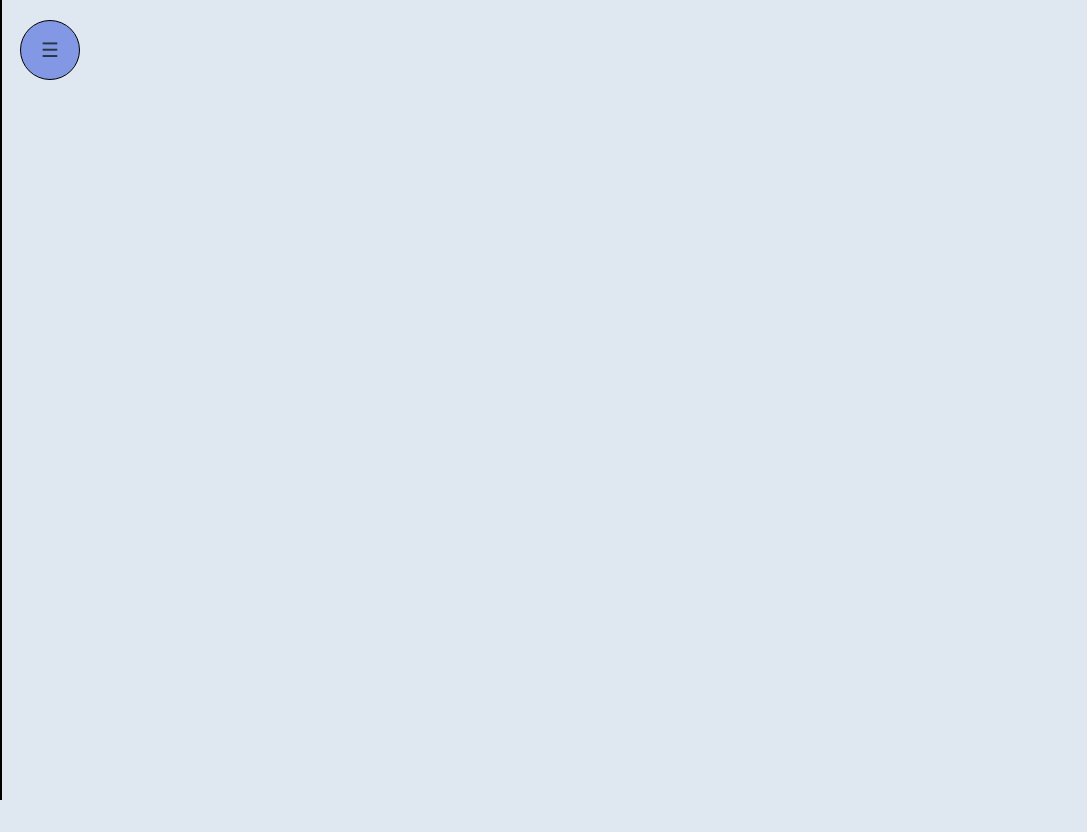
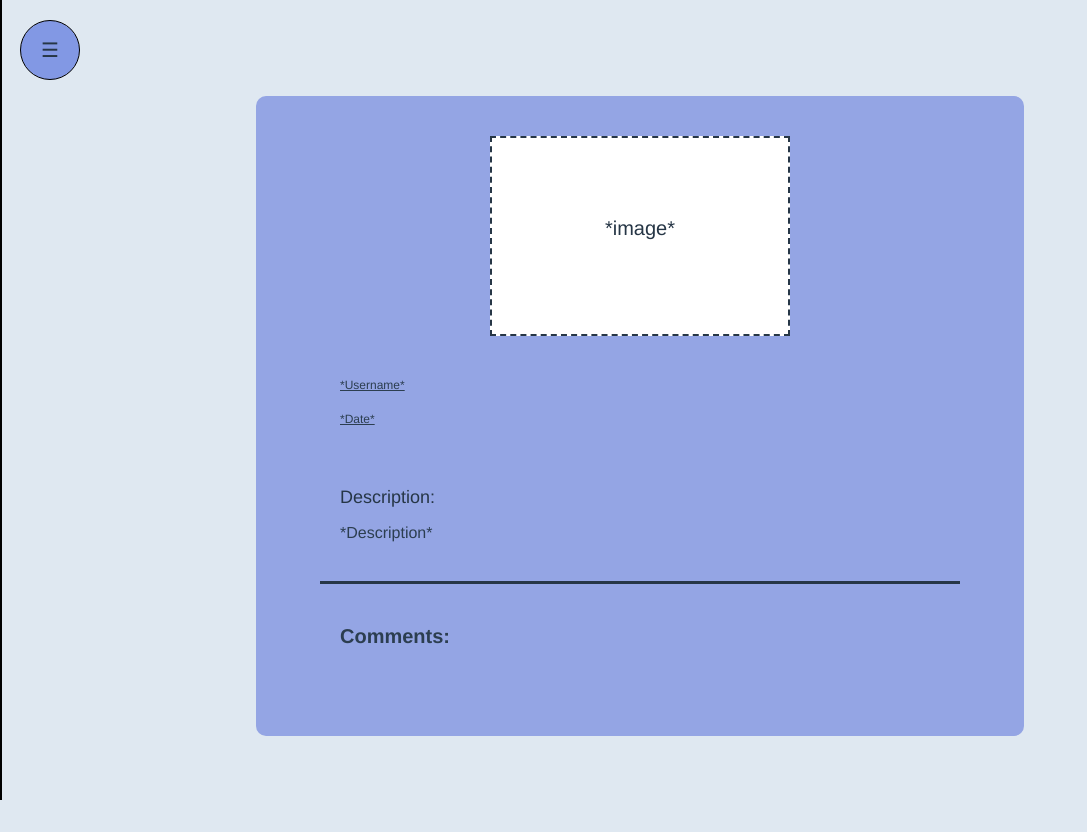
Before and after one commit to DinoSturlan/Review_Frontend, a Vue app in the folder review_central/: page /request in a window 1280 px wide. Shown: the whole page, without its empty margins (0-1087 px from the left). Before the commit the page ends 800 px from the top, so only its background shows below. Built offline with nearby package versions, Linux system fonts and the light colour scheme.

Commit message:
Dodane stranice za same postove jer sam prije zaboravio dodat

```diff
--- a/review_central/src/router/index.js
+++ b/review_central/src/router/index.js
@@ -59,6 +59,24 @@ const routes = [
     // this generates a separate chunk (about.[hash].js) for this route
     // which is lazy-loaded when the route is visited.
     component: () => import(/* webpackChunkName: "about" */ '../views/Create_request.vue')
+  },
+
+  {
+    path: '/review',
+    name: 'review',
+    // route level code-splitting
+    // this generates a separate chunk (about.[hash].js) for this route
+    // which is lazy-loaded when the route is visited.
+    component: () => import(/* webpackChunkName: "about" */ '../views/Review.vue')
+  },
+
+  {
+    path: '/request',
+    name: 'request',
+    // route level code-splitting
+    // this generates a separate chunk (about.[hash].js) for this route
+    // which is lazy-loaded when the route is visited.
+    component: () => import(/* webpackChunkName: "about" */ '../views/Request.vue')
   }
 ]
 
--- /dev/null
+++ b/review_central/src/views/Request.vue
@@ -0,0 +1,176 @@
+<template>
+  <div class="centered-container-create">
+    <div class="centered-content-create">
+      <div>
+        <div class="about-container">
+
+          <div class="image-placeholder">
+            <p>*image*</p>
+          </div>
+
+          <div class="info">
+            <p>*Username*</p>
+            <p>*Date*</p>
+          </div>
+
+          <div class="description-container">
+            <label for="description" class="description-label">Description: </label>
+            <p>
+              *Description*
+            </p>
+          </div>
+
+          <div class="line-long"></div>
+
+          <div class="comment-container">
+            <h2>Comments:</h2>
+
+
+
+          </div>
+
+        </div>
+      </div>
+    </div>
+  </div>
+</template>
+
+
+<style scoped>
+
+.centered-container-create {
+  display: flex;
+  justify-content: center;
+  align-items: center;
+  height: 100vh;
+}
+
+
+.centered-content-create {
+  width: 60vw;
+  height: auto;
+  min-height: 50vw;
+  padding: 20px;
+  border-radius: 10px;
+  color: #2c3e50;
+  background-color: #94a5e4;
+  text-align: center;
+  display: flex;
+  flex-direction: column;
+  justify-content: flex-start;
+  align-items: center;
+
+}
+
+
+.about-container {
+  display: flex;
+  flex-direction: column;
+  align-items: center;
+  padding: 20px;
+  text-align: center;
+}
+
+
+h2 {
+  font-size: 20px;
+  font-weight: bold;
+  text-align: left;
+}
+
+
+.line-long {
+  width: 50vw;
+  height: 3px;
+  background-color: #263646;
+  margin-bottom: 20px;
+}
+
+
+.comment-container {
+  display: flex;
+  flex-direction: column;
+  align-items: flex-start;
+  padding: 20px;
+  text-align: left;
+  width: 50vw;
+  height: auto;
+}
+
+
+.image-placeholder {
+  width: 300px;
+  height: 200px;
+  border: 2px dashed #263646;
+  display: flex;
+  justify-content: center;
+  align-items: center;
+  margin-bottom: 20px;
+  background-color: #ffffff;
+}
+
+.image-placeholder p {
+  color: #263646;
+  font-size: 20px;
+}
+
+.info {
+  font-size: 12px;
+  text-decoration: underline;
+  display: flex;
+  flex-direction: column;
+  align-items: flex-start;
+  padding: 20px;
+  text-align: left;
+  width: 50vw;
+  height: auto;
+}
+
+.description-container {
+  display: flex;
+  flex-direction: column;
+  align-items: flex-start;
+  padding: 20px;
+  text-align: left;
+  width: 50vw;
+  height: auto;
+}
+
+.description-label {
+  font-size: 18px;
+  color: #263646;
+  margin-bottom: 10px;
+  display: block;
+}
+
+
+
+.description-textbox {
+  width: 32vw;
+  height: 100px;
+  border: 1px solid #263646;
+  border-radius: 5px;
+  padding: 10px;
+  font-size: 16px;
+  color: #2c3e50;
+}
+
+
+.text-container {
+  width: 80%;
+  max-width: 800px;
+  text-align: left;
+  margin-top: 20px;
+}
+
+.text-container p {
+  font-size: 18px;
+  line-height: 1.6;
+  color: #263646;
+}
+
+
+
+
+
+</style>
--- /dev/null
+++ b/review_central/src/views/Review.vue
@@ -0,0 +1,176 @@
+<template>
+  <div class="centered-container-create">
+    <div class="centered-content-create">
+      <div>
+        <div class="about-container">
+
+          <div class="image-placeholder">
+            <p>*image*</p>
+          </div>
+
+          <div class="info">
+            <p>*Username*</p>
+            <p>*Date*</p>
+          </div>
+
+          <div class="description-container">
+            <label for="description" class="description-label">Description: </label>
+            <p>
+              *Description*
+            </p>
+          </div>
+
+          <div class="line-long"></div>
+
+          <div class="comment-container">
+            <h2>Comments:</h2>
+
+
+
+          </div>
+
+        </div>
+      </div>
+    </div>
+  </div>
+</template>
+
+
+<style scoped>
+
+.centered-container-create {
+  display: flex;
+  justify-content: center;
+  align-items: center;
+  height: 100vh;
+}
+
+
+.centered-content-create {
+  width: 60vw;
+  height: auto;
+  min-height: 50vw;
+  padding: 20px;
+  border-radius: 10px;
+  color: #2c3e50;
+  background-color: #c2d8fa;
+  text-align: center;
+  display: flex;
+  flex-direction: column;
+  justify-content: flex-start;
+  align-items: center;
+
+}
+
+
+.about-container {
+  display: flex;
+  flex-direction: column;
+  align-items: center;
+  padding: 20px;
+  text-align: center;
+}
+
+
+h2 {
+  font-size: 20px;
+  font-weight: bold;
+  text-align: left;
+}
+
+
+.line-long {
+  width: 50vw;
+  height: 3px;
+  background-color: #263646;
+  margin-bottom: 20px;
+}
+
+
+.comment-container {
+  display: flex;
+  flex-direction: column;
+  align-items: flex-start;
+  padding: 20px;
+  text-align: left;
+  width: 50vw;
+  height: auto;
+}
+
+
+.image-placeholder {
+  width: 300px;
+  height: 200px;
+  border: 2px dashed #263646;
+  display: flex;
+  justify-content: center;
+  align-items: center;
+  margin-bottom: 20px;
+  background-color: #ffffff;
+}
+
+.image-placeholder p {
+  color: #263646;
+  font-size: 20px;
+}
+
+.info {
+  font-size: 12px;
+  text-decoration: underline;
+  display: flex;
+  flex-direction: column;
+  align-items: flex-start;
+  padding: 20px;
+  text-align: left;
+  width: 50vw;
+  height: auto;
+}
+
+.description-container {
+  display: flex;
+  flex-direction: column;
+  align-items: flex-start;
+  padding: 20px;
+  text-align: left;
+  width: 50vw;
+  height: auto;
+}
+
+.description-label {
+  font-size: 18px;
+  color: #263646;
+  margin-bottom: 10px;
+  display: block;
+}
+
+
+
+.description-textbox {
+  width: 32vw;
+  height: 100px;
+  border: 1px solid #263646;
+  border-radius: 5px;
+  padding: 10px;
+  font-size: 16px;
+  color: #2c3e50;
+}
+
+
+.text-container {
+  width: 80%;
+  max-width: 800px;
+  text-align: left;
+  margin-top: 20px;
+}
+
+.text-container p {
+  font-size: 18px;
+  line-height: 1.6;
+  color: #263646;
+}
+
+
+
+
+
+</style>
```
